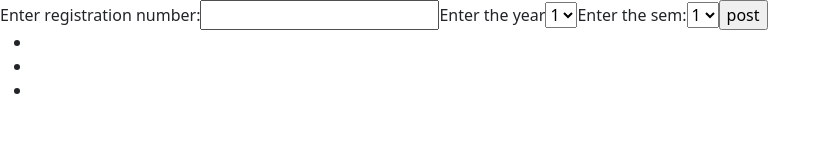
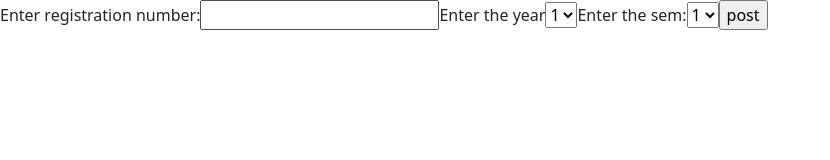
Before and after one commit to ShankarSwarup/StudentResults, a React (Create React App) app in the folder client/: page /form in a window 1280 px wide. Shown: the top 160 px of the page, without its empty margins (0-830 px from the left). Built offline with nearby package versions, Linux system fonts and the light colour scheme.

Commit message:
data display changes

```diff
--- a/client/src/pages/Form.jsx
+++ b/client/src/pages/Form.jsx
@@ -1,13 +1,11 @@
 import React from 'react'
 import {useState} from 'react'
-import { render } from 'react-dom'
 
 const Form = () => {
     const [regNo, setreg] = useState('')
     const [year, setyear] = useState("1st")
     const [sem, setsem] = useState("1")
-    const [Data,setData] = useState('')
-    const [visible,setvisible] = useState(0)
+    const [Data,setData] = useState()
     const [keys,setkeys] = useState([])
 
 
@@ -33,13 +31,8 @@ const Form = () => {
 
         const data = await res.json()
         if(data.status === 'ok'){
-            console.log(data.result)
             setData(data.result)
-            // Data.map(post => {
-            //   console.log(post);
-            // })
             setkeys(Object.keys(data.result))
-            setvisible(1)
             setreg('')
             setsem("1")
             setyear("1st")
@@ -74,23 +67,17 @@ const Form = () => {
       </label>
       <input type="submit" value="post" />
       </form>
-      <ul>
-        <li>{Data["sem"]}</li>
-        <li>{Data["year"]}</li>
-        <li>{Data["regNo"]}</li>
-            {
-              keys.forEach((key, index) => {
-                <ul>
-                  <li>
-                    {key}
-                  </li>
-                  <li>
-                    {Data[key]}
-                  </li>
-                </ul>
-              })
-            }
-      </ul>
+      <div className='posts'>
+        {
+          keys.map(x => {
+            return (
+              <>
+              <h4>{x} {Data[x]}</h4>
+              </>
+            )
+          })
+        }
+      </div>
     </div>
   )
 }
```
